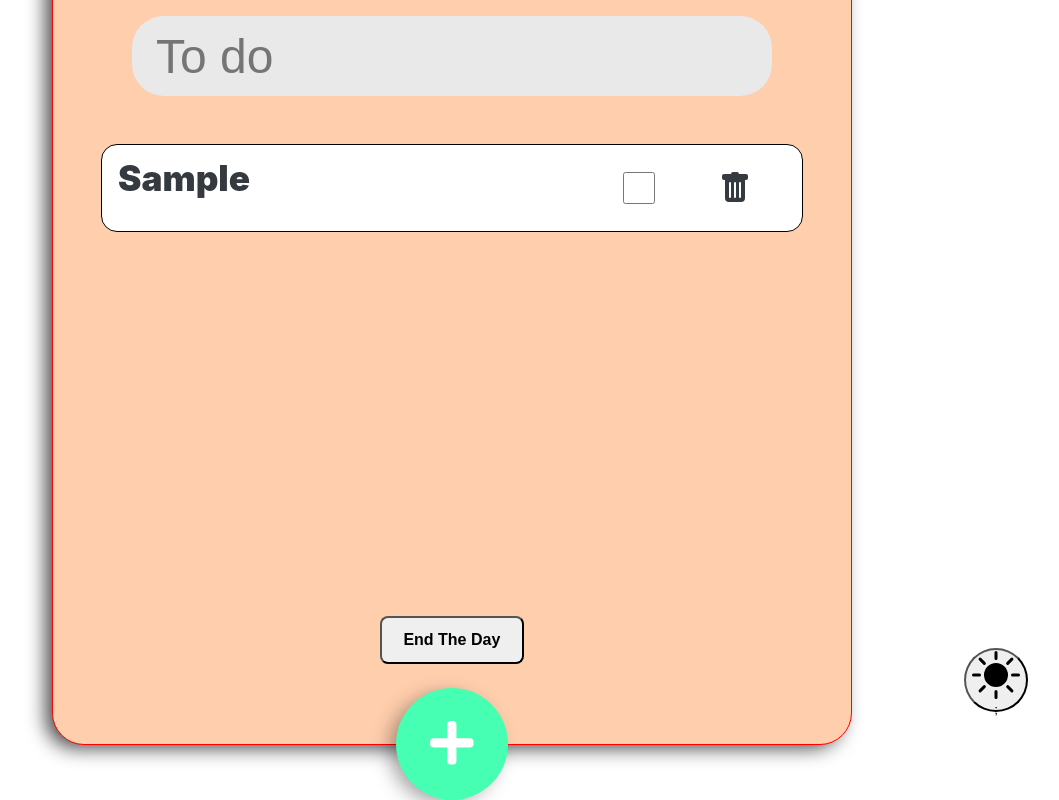
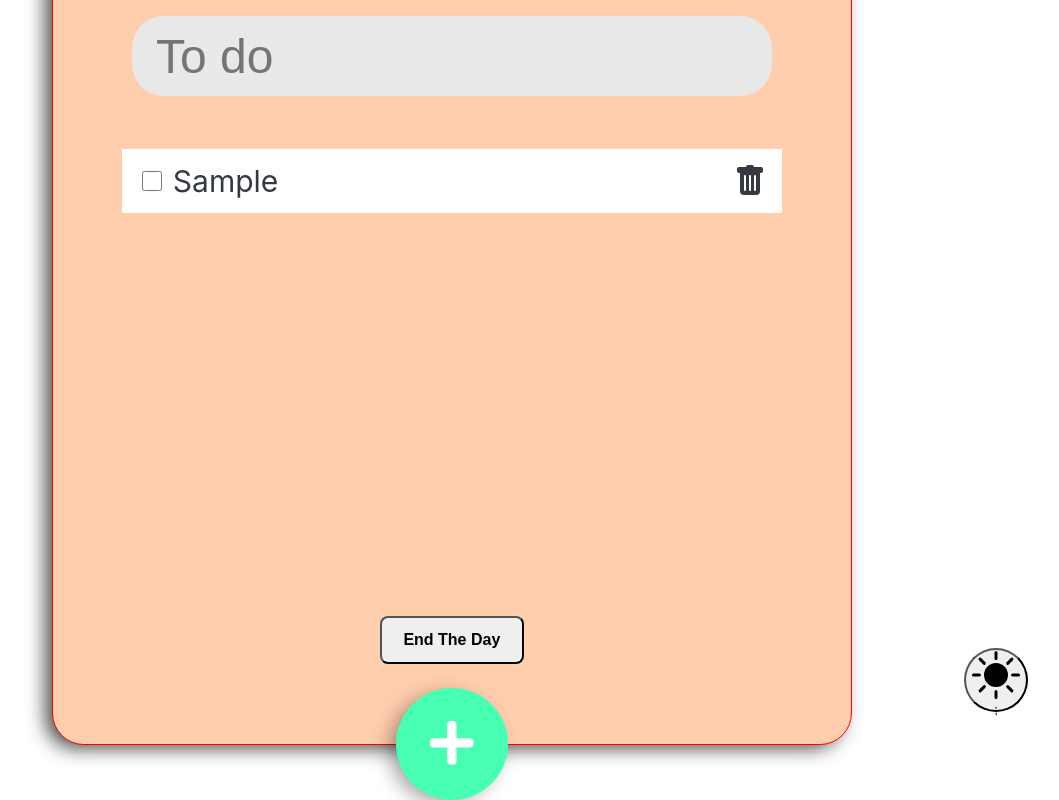
Before and after one commit to rickyshu/todo-list, a React (Create React App) app: page / in a window 1280 px wide. Both pictures are taken after typing "Sample" into the empty fields and a click on the button 640 px from the left and 2003 px from the top of the page. Shown: the part 1259-2059 px from the top of the page, without its empty margins (188-1247 px from the left). Built offline with nearby package versions, Linux system fonts and the light colour scheme; no server answers.

Commit message:
feat:투두 리스트 표출 기능 추가

```diff
--- a/src/components/Todo/ModalTodo.tsx
+++ b/src/components/Todo/ModalTodo.tsx
@@ -17,14 +17,12 @@ const ModalTodo = ({ isOpen, onClose, children }: ModalProps) => {
   const dispatch = useAppDispatch();
 
   useEffect(() => {
+    console.log("hello");
     const saveDateToFirebase = async () => {
       if (todoLists.length !== 0) {
-        await setDoc(
-          doc(db, "todolist-01", `${format(new Date(), "yyyyMMdd")}`),
-          {
-            ...todoLists,
-          }
-        );
+        await setDoc(doc(db, "todolist-01", `${format(new Date(), "yyyyMMdd")}`), {
+          ...todoLists,
+        });
       }
       dispatch(resetTodo());
     };
@@ -32,7 +30,6 @@ const ModalTodo = ({ isOpen, onClose, children }: ModalProps) => {
   }, [comfirm, dispatch]);
 
   const clickEventHandler = () => {
-    console.log(format(new Date(), "yyyyMMdd"));
     onClose();
     setComfirm((preval) => !preval);
   };
@@ -44,7 +41,7 @@ const ModalTodo = ({ isOpen, onClose, children }: ModalProps) => {
           <ModalContent onClick={(e) => e.stopPropagation()}>
             {children}
             <YesButton
-              onClick={(e) => {
+              onClick={() => {
                 clickEventHandler();
               }}
             >
--- a/src/components/Todo/Todo.tsx
+++ b/src/components/Todo/Todo.tsx
@@ -2,100 +2,87 @@ import { useAppSelector, useAppDispatch } from "../../hooks/reduxHooks";
 import styled from "styled-components";
 import { deleteTodo, checkTodo } from "../../features/todo/TodoInputSlice";
 import { BsFillTrashFill } from "react-icons/bs";
+
+interface TextProp {
+  accompolished: boolean;
+}
+
 const Todo = () => {
   const dispatch = useAppDispatch();
   const todoLists = useAppSelector((state) => state);
   const deleteEventHandler = (id: string) => {
     dispatch(deleteTodo(id));
   };
+
   const checkBoxEventHandler = (id: string) => {
     dispatch(checkTodo(id));
-    console.log(todoLists);
   };
+
   return (
     <ShowTodo>
       {todoLists.length !== 0
-        ? todoLists.map((todos, idx) => {
+        ? todoLists.map((todo, index) => {
             return (
-              <div className="todo_content" key={idx}>
-                <ul>
-                  <li>{todos.input}</li>
-                  <CheckBox
-                    type="checkbox"
-                    onChange={() => checkBoxEventHandler(todos.id)}
-                  />
-                  <TrashIcons onClick={() => deleteEventHandler(todos.id)} />
-                </ul>
-              </div>
+              <Item key={index}>
+                <Label>
+                  <InputCheckbox type="checkbox" onChange={() => checkBoxEventHandler(todo.id)} />
+                  <Text accompolished={todo.accompolished}>{todo.input}</Text>
+                </Label>
+                <TrashIcons onClick={() => deleteEventHandler(todo.id)} />
+              </Item>
             );
           })
         : null}
     </ShowTodo>
   );
 };
-const ShowTodo = styled.div`
-  overflow: auto;
+
+const ShowTodo = styled.ul`
+  padding: 1.3rem;
   width: 100%;
   height: 29rem;
   position: absolute;
   top: 65%;
   left: 50%;
   transform: translate(-50%, -50%);
-  .todo_content {
-    position: relative;
-    margin-top: 1rem;
-    box-sizing: border-box;
-    display: flex;
-    border: 1px solid black;
-    border-radius: 1rem;
-    width: 100%;
-    height: 5.5rem;
-    background-color: ${(props) => props.theme.style.backgroundColor};
-    & > ul {
-      padding: 1rem;
-      font-size: 2.2rem;
-      font-weight: 900;
-    }
+  display: flex;
+  flex-direction: column;
+  gap: 12px;
+`;
+
+const Item = styled.li`
+  padding: 1rem;
+  display: flex;
+  justify-content: space-between;
+  gap: 8px;
+  align-items: center;
+  background-color: ${(props) => props.theme.style.backgroundColor};
+`;
+
+const Label = styled.label`
+  display: flex;
+  align-items: center;
+  gap: 8px;
+`;
+
+const InputCheckbox = styled.input`
+  width: 20px;
+  height: 20px;
+  flex-shrink: 0;
+`;
+
+const Text = styled.p<TextProp>`
+  font-size: 30px;
+  word-break: break-word;
+  text-decoration: ${(props) => (props.accompolished ? "line-through" : "none")};
+`;
+
+const TrashIcons = styled(BsFillTrashFill)`
+  font-size: 2rem;
+  flex-shrink: 0;
+  cursor: pointer;
+  &:hover {
+    color: red;
   }
 `;
-//가능하면 font styling까지 진행하기! => 더 다양한 시도를 해봐라!
-//그리고 일단 밑 아이콘들을 클릭 시 삭제 되는 것까지 구현을 다 해놓고
-//스타일링을 하던지 하던가 해라!
-//
-const TrashIcons = styled(BsFillTrashFill)`
-  font-size: 2rem;
-  position: absolute;
-  top: 50%;
-  right: 5%;
-  cursor: pointer;
-  transform: translate(-50%, -50%);
-  &:hover {
-    color: red;
-    animation: shaking 0.5s;
-  }
-
-  @keyframes shaking {
-    0% {
-      transform: translate(-50%, -50%);
-    }
-    25% {
-      transform: translate(-35%, -50%);
-    }
-    75% {
-      transform: translate(-65%, -50%);
-    }
-    100% {
-      transform: translate(-50%, -50%);
-    }
-  }
-`;
-const CheckBox = styled.input`
-  width: 2rem;
-  height: 2rem;
-  border-radius: 1rem;
-  position: absolute;
-  top: 46.75%;
-  right: 18.3%;
-  transform: translate(-50%, -50%);
-`;
 export default Todo;
--- a/src/components/Todo/TodoInput.tsx
+++ b/src/components/Todo/TodoInput.tsx
@@ -8,14 +8,7 @@ const TodoInput = ({ inputValue, setInputValue }: setInputValueProps) => {
   const InputHandler = (e: React.ChangeEvent<HTMLInputElement>) => {
     setInputValue(e.target.value);
   };
-  return (
-    <Input
-      type="text"
-      placeholder="To do"
-      value={inputValue}
-      onChange={InputHandler}
-    />
-  );
+  return <Input type="text" placeholder="To do" value={inputValue} onChange={InputHandler} />;
 };
 
 const Input = styled.input`
@@ -23,7 +16,6 @@ const Input = styled.input`
   width: 40rem;
   border: 0;
   position: relative;
-  /* outline: none; */
   top: 20rem;
   left: 50%;
   border-radius: 2rem;
@@ -31,6 +23,11 @@ const Input = styled.input`
   font-size: 3rem;
   padding-left: 1.5rem;
   background-color: rgb(233, 233, 233);
+
+  overflow-x: auto;
+  ::-webkit-scrollbar {
+    width: 2px;
+  }
 `;
 
 export default TodoInput;
--- a/src/features/todo/TodoInputSlice.tsx
+++ b/src/features/todo/TodoInputSlice.tsx
@@ -35,7 +35,6 @@ const TodoInputSlice = createSlice({
   },
 });
 
-export const { addTodo, checkTodo, deleteTodo, resetTodo } =
-  TodoInputSlice.actions;
+export const { addTodo, checkTodo, deleteTodo, resetTodo } = TodoInputSlice.actions;
 
 export default TodoInputSlice.reducer;
--- a/src/pages/Nav.tsx
+++ b/src/pages/Nav.tsx
@@ -10,8 +10,6 @@ const Nav = () => {
       <Link to={"/calender"}>
         <CalenderIcon />
       </Link>
-      <Diary />
-      <WiseSaying />
     </NavBar>
   );
 };
@@ -27,17 +25,10 @@ const NavBar = styled.nav`
   height: 15rem;
   border-radius: 4rem;
   margin-top: 5rem;
-  border: 1px solid red;
 `;
+
 const CalenderIcon = styled(SlCalender)`
   ${CommonStyleIcons};
 `;
 
-const Diary = styled(SlNotebook)`
-  ${CommonStyleIcons};
-`;
-
-const WiseSaying = styled(BsChatSquareQuote)`
-  ${CommonStyleIcons};
-`;
 export default Nav;
--- a/src/routes/Todolists.tsx
+++ b/src/routes/Todolists.tsx
@@ -11,11 +11,13 @@ import { v4 as uuidv4 } from "uuid";
 import { useDispatch } from "react-redux";
 import { addTodo } from "../features/todo/TodoInputSlice";
 import Todo from "../components/Todo/Todo";
+
 interface Task {
   id: string;
   input: string;
   accompolished: boolean;
 }
+
 const TodoLists = () => {
   const [inputValue, setInputValue] = useState("");
   const dispatch = useDispatch();
@@ -39,7 +41,6 @@ const TodoLists = () => {
         <RemainingTasks />
         <DateInfo />
         <Form onSubmit={submitHandler}>
-          {/* 여기에 이제 input이랑 기타 사항들을 받는다! */}
           <TodoInput inputValue={inputValue} setInputValue={setInputValue} />
           <Todo />
           <AddTodo />
@@ -65,6 +66,7 @@ const Form = styled.form`
   position: relative;
   margin: 3rem;
   height: 60rem;
+  flex-grow: 1;
   button {
     //위치상 자신을 기준으로 지정됨!
     position: absolute;
```
